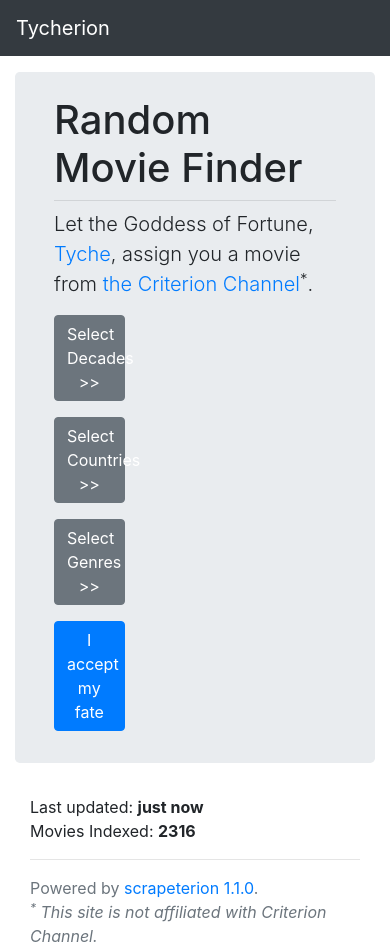
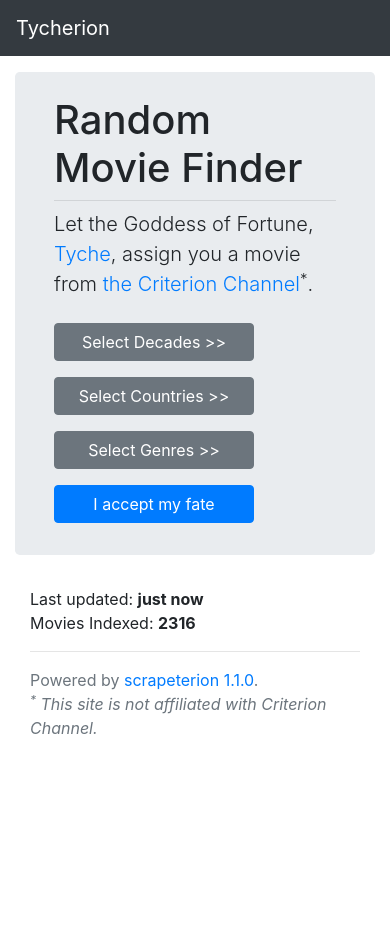
Before and after one commit to mikebridge/tycherion, a React (Create React App) app: page / in a window 390 px wide. After the commit the page ends 844 px from the top, so only its background shows below. Built offline with nearby package versions, Linux system fonts and the light colour scheme.

Commit message:
fix mobile button width

```diff
--- a/src/main/movieSelector.tsx
+++ b/src/main/movieSelector.tsx
@@ -14,6 +14,8 @@
     Row
 } from "reactstrap";
 import {timeAgoInWords, withDateStringsAsDates} from "./utils";
+
+const selectorButtonClass = "mt-2 mb-2"
 
 interface IMovie {
     title: string,
@@ -244,7 +246,7 @@
     return (
         <>
             <Container>
-                <Button color="secondary" onClick={toggle} className="mb-2 w-25" >{label}</Button>
+                <Button color="secondary" onClick={toggle} className={selectorButtonClass} style={{ "width": "200px"}} >{label}</Button>
                 <Collapse isOpen={isOpen}>
                     <Row>
                         {getDecades().map(decade => decade.toString()).map(decade =>
@@ -293,7 +295,7 @@
     return (
         <>
             <Container>
-                <Button color="secondary" onClick={toggle} className="mt-2 mb-2 w-25">{label}</Button>
+                <Button color="secondary" onClick={toggle} className={selectorButtonClass} style={{ "width": "200px"}}>{label}</Button>
                 <Collapse isOpen={isOpen}>
                     <Row >
                         {countryStrings.map(country =>
@@ -341,7 +343,7 @@
     return (
         <>
             <Container>
-                <Button color="secondary" onClick={toggle} className="mt-2 mb-2 w-25">{label}</Button>
+                <Button color="secondary" onClick={toggle} className={selectorButtonClass} style={{ "width": "200px"}}>{label}</Button>
                 <Collapse isOpen={isOpen}>
                     <Row >
                         {genreData.map(g =>
@@ -453,7 +455,7 @@
                                 onChange={changeGenres}
                             />
                             <Container>
-                                <Button color="primary" className="mt-2 mb-2 w-25" onClick={selectMovie}>I accept my fate</Button>
+                                <Button color="primary" className={selectorButtonClass} style={{ "width": "200px"}} onClick={selectMovie}>I accept my fate</Button>
                             </Container>
                         </Form>
                     </>
```
